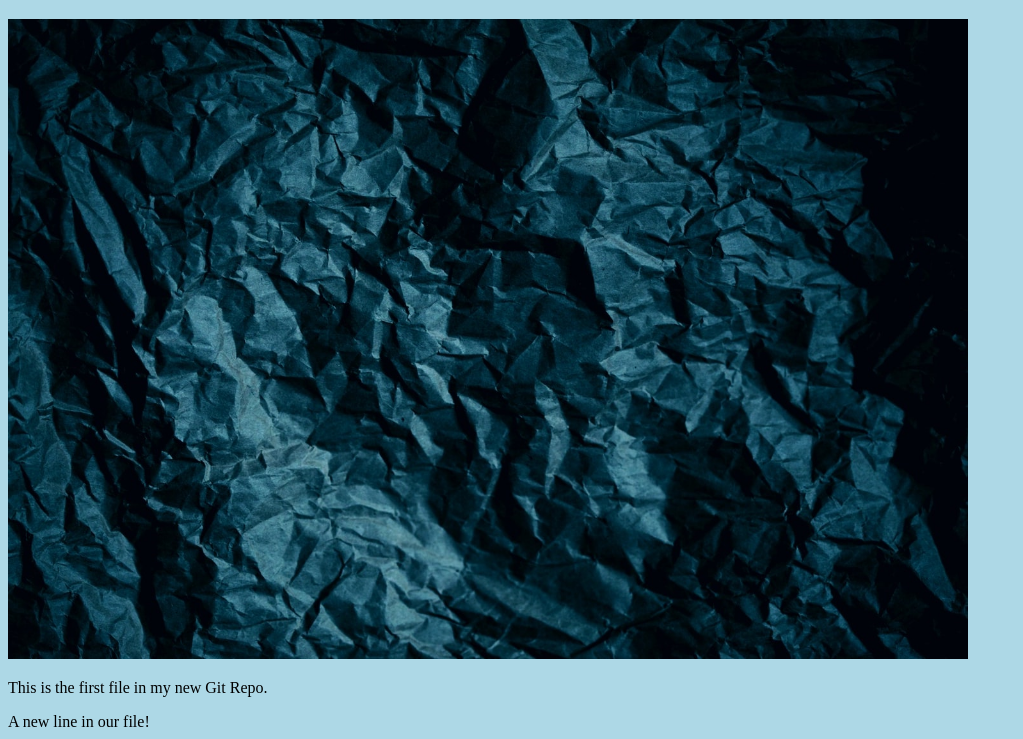
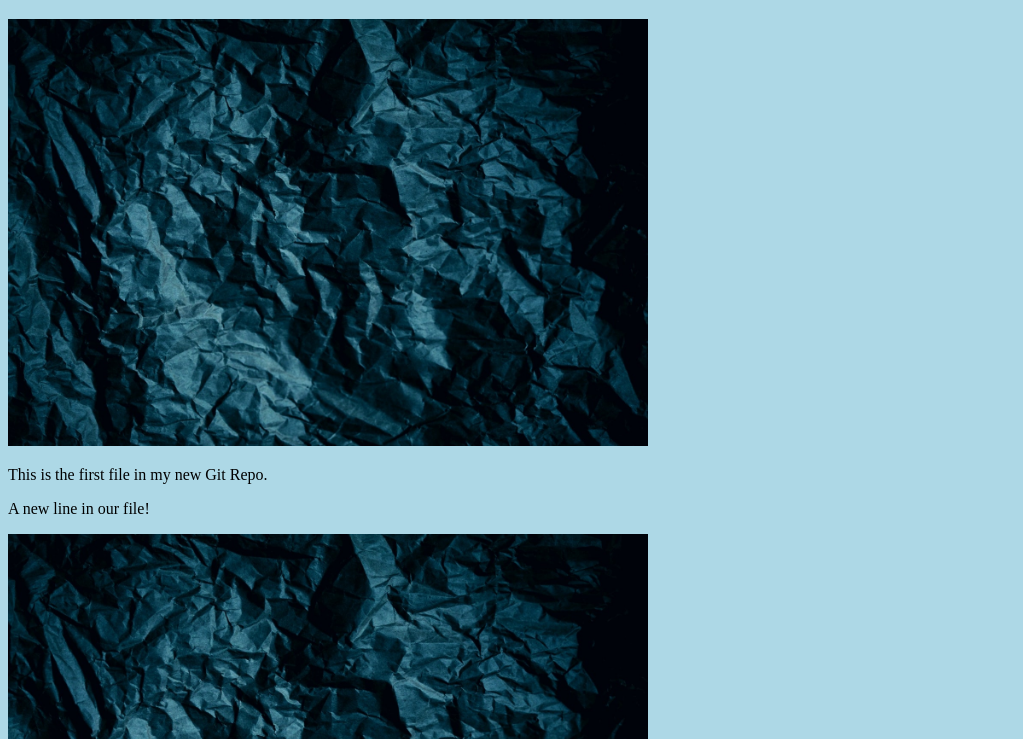
Before and after one commit to idkribo/hello-world, a plain HTML site: page index.html in a window 1280 px wide. Shown: the part 61-800 px from the top of the page, without its empty margins (0-1023 px from the left). Drawn offline with Linux system fonts and the light colour scheme.

Commit message:
Update index.html. Resized image

```diff
--- a/index.html
+++ b/index.html
@@ -11,8 +11,7 @@
 <body>
     <h1>Hello World!!</h1>
     <div>
-        <img src="img_hello_world.jpg" alt="Hello World from Space"
-        style="width:100%;max-width:960px">
+        <img src="img_hello_world.jpg" alt="Hello World from Space" style="width:100%;max-width:640px">
     </div>
     <p>This is the first file in my new Git Repo.</p>
     <p>A new line in our file!</p>
```
